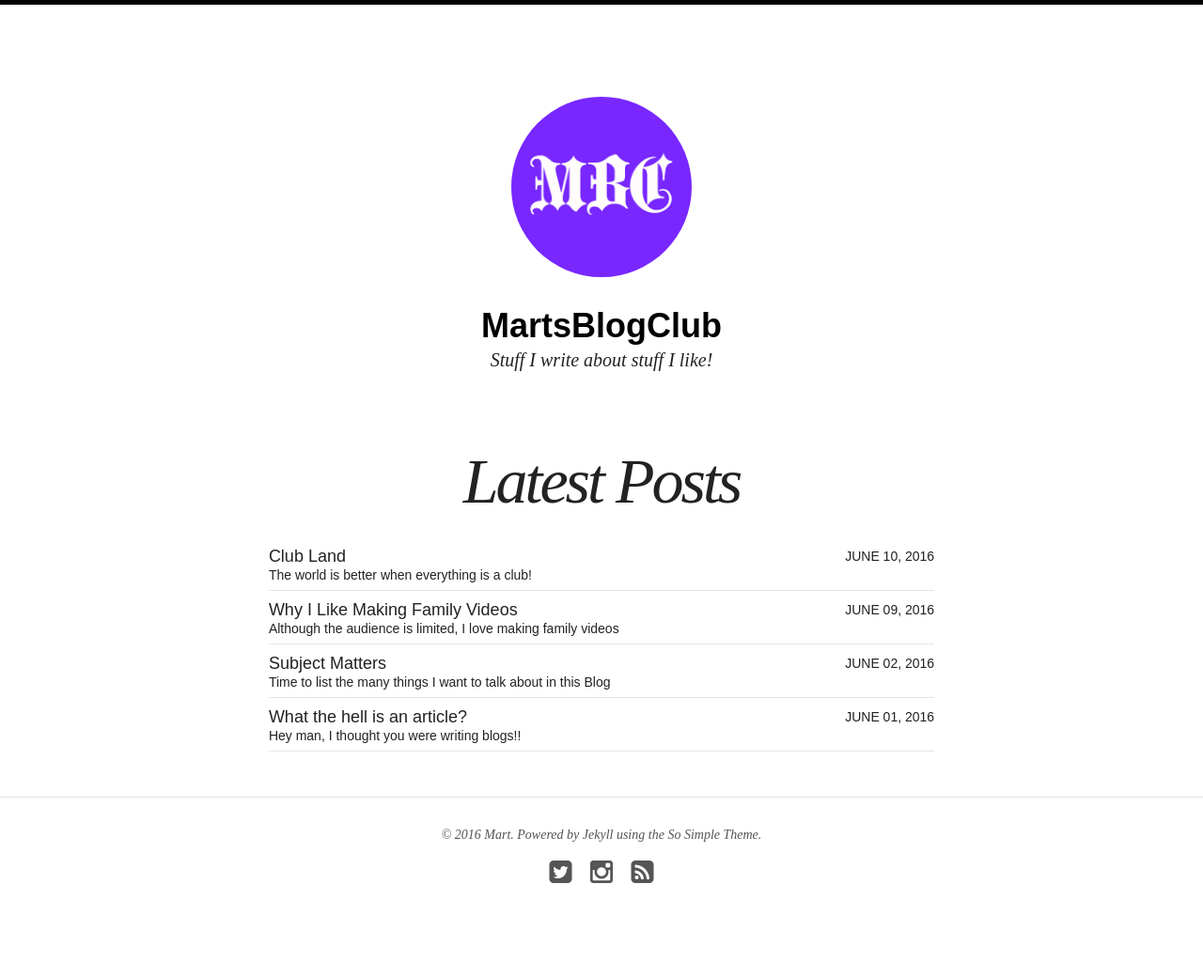
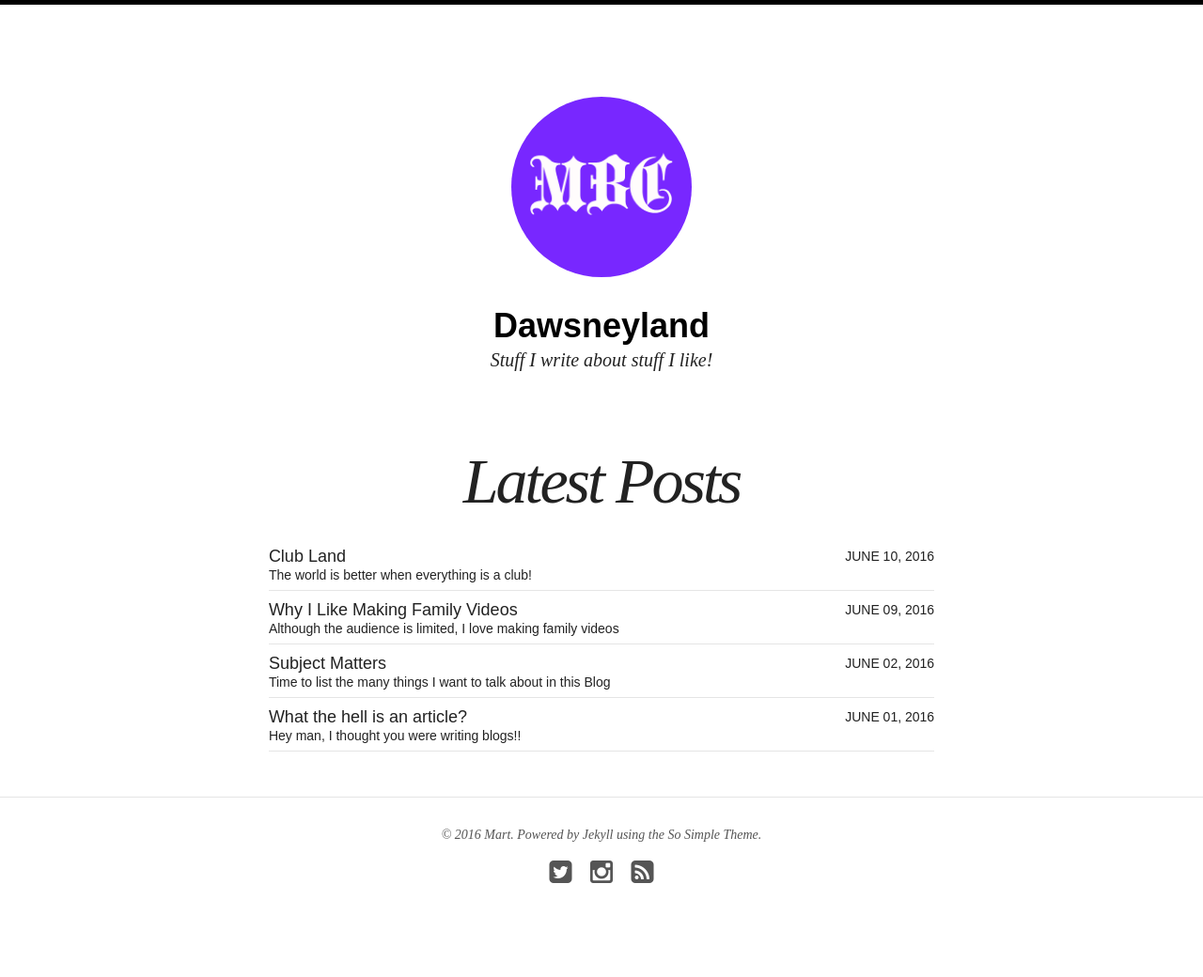
Before and after one commit to dawsneyland/dawsneyland.github.io, a Jekyll site: the page built from index.html, in a window 1280 px wide. Shown: the whole page at 94% size. Built offline with Jekyll 4.4.1, drawn with Linux system fonts in a browser that asks for light colours; nearby versions of some CDN libraries.

Commit message:
Update _config.yml

```diff
--- a/_config.yml
+++ b/_config.yml
@@ -1,6 +1,6 @@
 # Site wide configuration
 
-title: MartsBlogClub
+title: Dawsneyland
 locale: en_GB
 description: Stuff I write about stuff I like!
 logo: secondlogo.png
```
